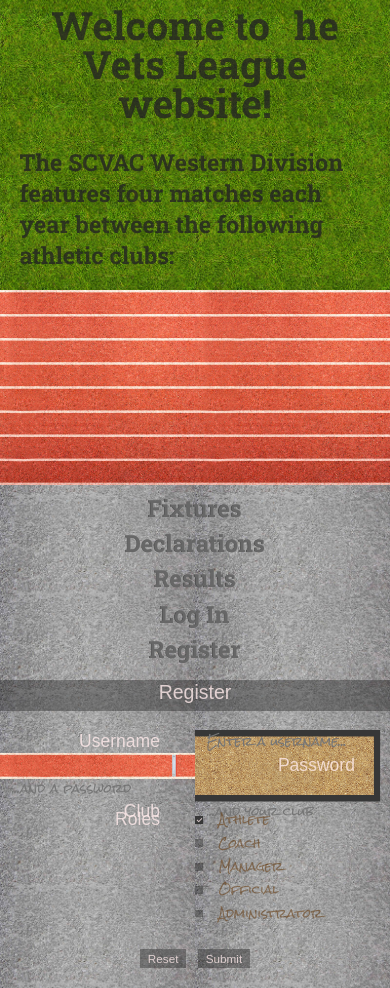
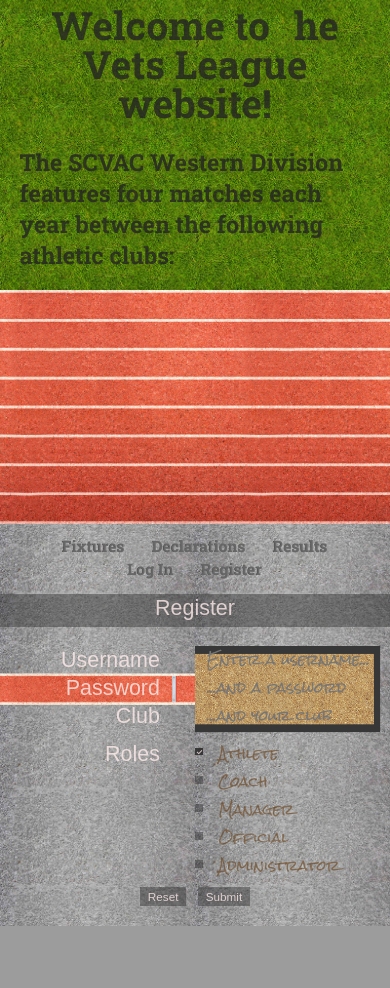
Before and after one commit to Jegouar/athletics-league, a Flask app: page /register in a window 390 px wide. Shown: the part 483-1471 px from the top of the page. After the commit the page ends 1409 px from the top, so only its background shows below. Run offline with Flask 2, Linux system fonts and the light colour scheme; data that the repository does not hold is empty; some libraries are stand-ins or nearby versions; some web fonts are replaced.

Commit message:
Correct longjump styling for mobile configuration

```diff
--- a/static/styles/concrete.css
+++ b/static/styles/concrete.css
@@ -24,42 +24,33 @@ body {
     }
 }
 
-nav {
-    height: 10vw;
-}
-
-@media only screen and (orientation: portrait) {
-    nav {
-        height: 50vw;
-    }
-}
-
-
 /* Navigation text */
 nav ul {
     width: 90vw;
     margin: 0 auto;
     font-family: 'Roboto Slab', serif;
-    font-size: 3vw;
-    line-height: 3vw;
+    font-size: 4vw;
+    line-height: 4vw;
     text-align: center;
+    padding: 3vw;
 }
 
-@media only screen and (orientation: portrait) {
+@media only screen and (min-width: 600px) {
     nav ul {
-        font-size: 6vw;
-        line-height: 6vw;
+        font-size: 3vw;
+        line-height: 3vw;
     }
 }
 
 nav ul li {
     display: inline-block;
-    padding: 3vw 2vw 0 2vw;
+    padding: 1vw 3vw;
 }
 
-@media only screen and (orientation: portrait) {
+@media only screen and (min-width: 600px) {
     nav ul li {
-        display: block;
+        display: inline-block;
+        padding: 1vw 2vw;
     }
 }
 
--- a/static/styles/longjump.css
+++ b/static/styles/longjump.css
@@ -10,18 +10,32 @@
 
 #title p {
     font-family: 'Allerta Stencil', sans-serif;
-    font-size: 5vw;
-    line-height: 5vw;
+    font-size: 5.5vw;
+    line-height: 5.5vw;
     color: rgba(255,235,235,0.8);
     padding: 1vw 0 2vw 0;
 }
 
+@media only screen and (min-width: 600px) {
+    #title p {
+        font-size: 4.5vw;
+        line-height: 4.5vw;
+    }
+}
+
 /* Form background image */
 #longjump {
-    height: 20vw;
+    height: 24vw;
     background-image: url(/static/images/pit.png);
-    background-size: 100vw 20vw;
+    background-size: 100vw 24vw;
     background-repeat: no-repeat;
+}
+
+@media only screen and (min-width: 600px) {
+    #longjump {
+        height: 20vw;
+        background-size: 100vw 20vw;
+    }
 }
 
 /* Form labels */
@@ -32,21 +46,37 @@
     padding-right: 9vw;
     box-sizing: border-box;
     font-family: 'Allerta Stencil', sans-serif;
-    font-size: 4.5vw;
-    line-height: 6vw;
+    font-size: 5.5vw;
+    line-height: 7.2vw;
     color: rgba(255,235,235,0.8);
+}
+
+@media only screen and (min-width: 600px) {
+    #longjump label {
+        font-size: 4.5vw;
+        line-height: 6vw;
+    }
 }
 
 /* Form input text boxes */
 #longjump input {
-    width: 47.5vw;
+    width: 46vw;
+    float: left;
     font-family: 'Rock Salt', cursive;
-    font-size: 3vw;
-    line-height: 6vw;
+    font-size: 3.5vw;
+    line-height: 7.2vw;
     color: rgba(105,65,25,0.6);
     background: transparent;
     padding-left: 3vw;
     box-sizing: border-box;
+}
+
+@media only screen and (min-width: 600px) {
+    #longjump input {
+        width: 47.5vw;
+        font-size: 3vw;
+        line-height: 6vw;
+    }
 }
 
 /* Club input text box */
@@ -54,8 +84,15 @@
     position: relative;
     display: inline-block;
     font-family: 'Rock Salt', cursive;
-    font-size: 3vw;
-    line-height: 6vw;
+    font-size: 3.5vw;
+    line-height: 7.2vw;
+}
+
+@media only screen and (min-width: 600px) {
+    .clublist {
+        font-size: 3vw;
+        line-height: 6vw;
+    }
 }
 
 /* Club dropdown */
@@ -70,9 +107,15 @@
 .clublist-items div {
     cursor: pointer;
     background-image: url(/static/images/sand.png);
-    background-size: 47.5vw 6vw;
+    background-size: 47.5vw 7.2vw;
     color: rgba(105,65,25,0.6);
     padding-left: 3vw;
+}
+
+@media only screen and (min-width: 600px) {
+    .clublist-items div {
+        background-size: 47.5vw 6vw;
+    }
 }
 
 .clublist-items div:hover, .clublist-items strong {
@@ -82,20 +125,35 @@
 #longjump p {
     position: relative;
     display: inline-block;
-    width: 47.5vw;
+    width: 46vw;
     font-family: 'Rock Salt', cursive;
-    font-size: 3vw;
-    line-height: 6vw;
+    font-size: 3.5vw;
+    line-height: 7.2vw;
     color: rgba(105,65,25,0.6);
     padding-left: 3vw;
     box-sizing: border-box;
+}
+
+@media only screen and (min-width: 600px) {
+    #longjump p {
+        width: 47.5vw;
+        font-size: 3vw;
+        line-height: 6vw;
+    }
 }
 
 #roles div {
     height: 33vw;
     box-sizing: border-box;
     display: inline-block;
-    line-height: 6vw;
+    line-height: 7.2vw;
+}
+
+@media only screen and (min-width: 600px) {
+    #roles div {
+        height: 40vw;
+        line-height: 6vw;
+    }
 }
 
 #left {
@@ -105,17 +163,30 @@
     padding-right: 9vw;
     box-sizing: border-box;
     font-family: 'Allerta Stencil', sans-serif;
-    font-size: 4.5vw;
+    font-size: 5.5vw;
     color: rgba(255,235,235,0.8);
+}
+
+@media only screen and (min-width: 600px) {
+    #left {
+        font-size: 4.5vw;
+    }
 }
 
 #left h2, #flash h2 {
     font-family: 'Roboto Slab', serif;
-    font-size: 3vw;
-    line-height: 3vw;
+    font-size: 3.5vw;
+    line-height: 3.5vw;
     text-decoration: none;
     color: rgba(235,235,235,0.4);
     text-shadow: rgba(35,35,35,0.6) -0.1vw 0, rgba(35,35,35,0.4) 0 -0.1vw, rgba(235,235,235,0.6) 0 0.1vw, rgba(35,35,35,0.4) -0.1vw -0.1vw;
+}
+
+@media only screen and (min-width: 600px) {
+    #left h2, #flash h2 {
+        font-size: 3vw;
+        line-height: 3vw;
+    }
 }
 
 #left h2 {
@@ -129,11 +200,18 @@
 }
 
 #right {
-    width: 47.5vw;
+    width: 46vw;
     font-family: 'Rock Salt', cursive;
-    font-size: 3vw;
+    font-size: 3.5vw;
     color: rgba(105,65,25,0.6);
     padding-left: 6vw;
+}
+
+@media only screen and (min-width: 600px) {
+    #right {
+        width: 47.5vw;
+        font-size: 3vw;
+    }
 }
 
 #right label {
--- a/static/styles/track.css
+++ b/static/styles/track.css
@@ -2,16 +2,30 @@
 
 /* Track background image */
 #track {
-    height: 50vw;
+    height: 60vw;
     background-image: url(/static/images/track.jpg);
-    background-size: 50vw 50vw;
+    background-size: 60vw 60vw;
+}
+
+@media only screen and (min-width: 600px) {
+    #track {
+        height: 50vw;
+        background-size: 50vw 50vw;
+    }
 }
 
 /* Club list text */
 #track ul {
-    font-size: 4.5vw;
-    line-height: 6vw;
+    font-size: 5.5vw;
+    line-height: 7.2vw;
     text-align: center;
+}
+
+@media only screen and (min-width: 600px) {
+    #track ul {
+        font-size: 4.5vw;
+        line-height: 6vw;
+    }
 }
 
 /* Club list animation */
```
Also changed, not shown: static/styles/board.css (+13 -1 lines), static/styles/grass.css (+18 -18 lines).
